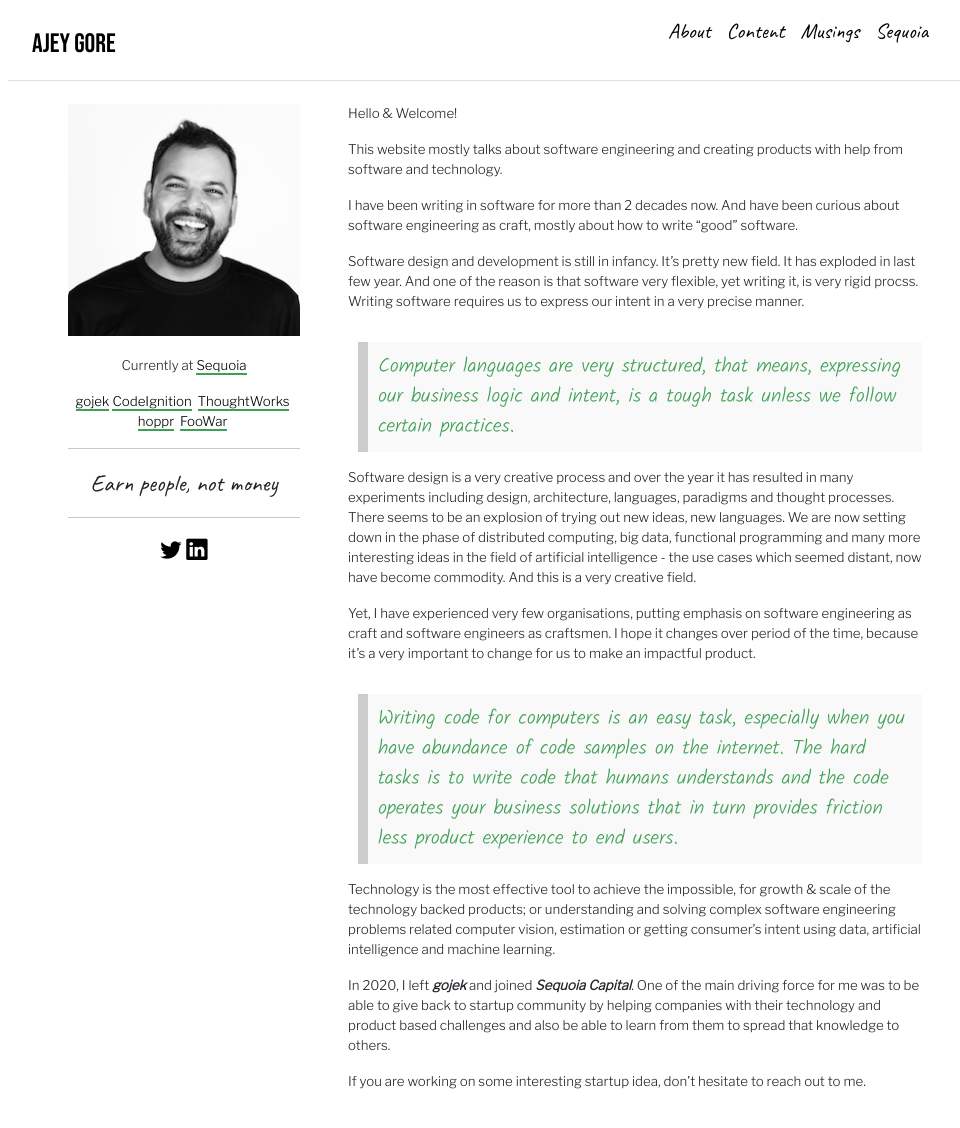
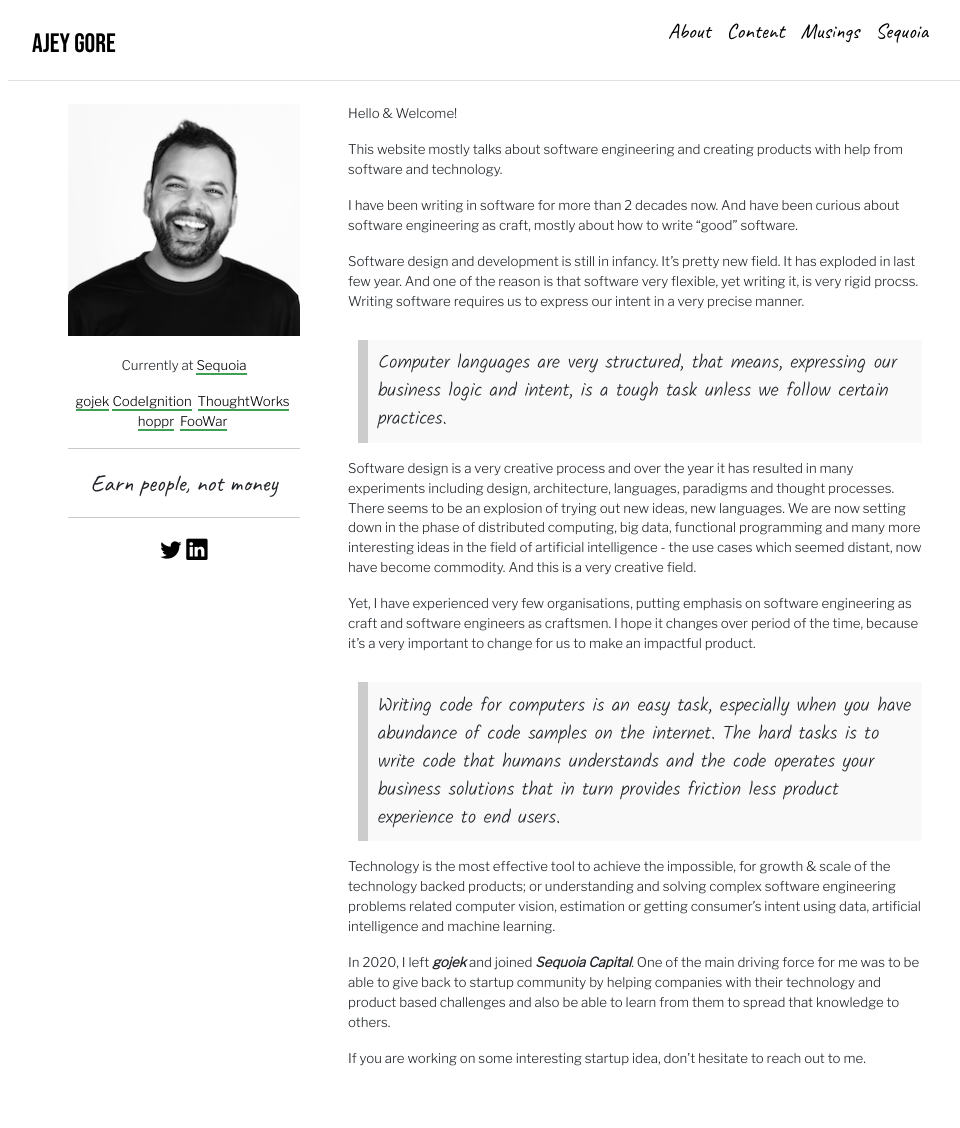
Before and after one commit to ajeygore/ajeygore.github.com, a Jekyll site: the page built from index.html, in a window 1280 px wide and 1400 px high. Shown: the top 1128 px of the window, without its empty margins (152-1112 px from the left). Built offline with Jekyll 4.4.1, drawn with Linux system fonts in a browser that asks for light colours.

Commit message:
Fixed blockquote size and color

```diff
--- a/assets/css/override.css
+++ b/assets/css/override.css
@@ -58,12 +58,15 @@
 }
 blockquote {
   font-family: 'Kalam', serif;
-  color: #3EA055;
   background: #f9f9f9;
   border-left: 10px solid #ccc;
   margin: 1.5em 10px;
   padding: 0.5em 10px;
   quotes: "\201C""\201D""\2018""\2019";
+}
+
+.blockquote {
+  font-size: 14pt;
 }
 
 .breadcrumb-item {
```
Also changed, not shown: 1 other file.
